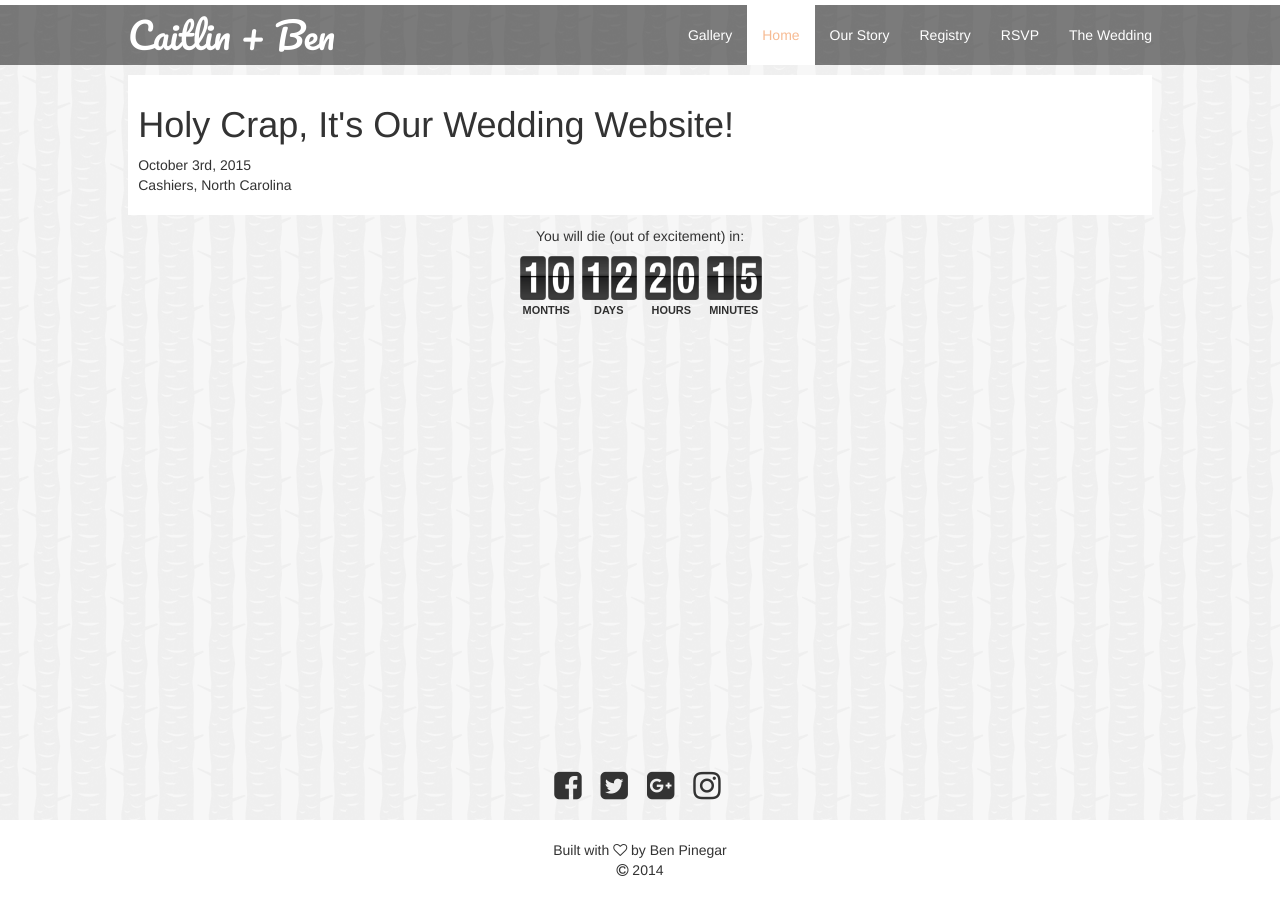
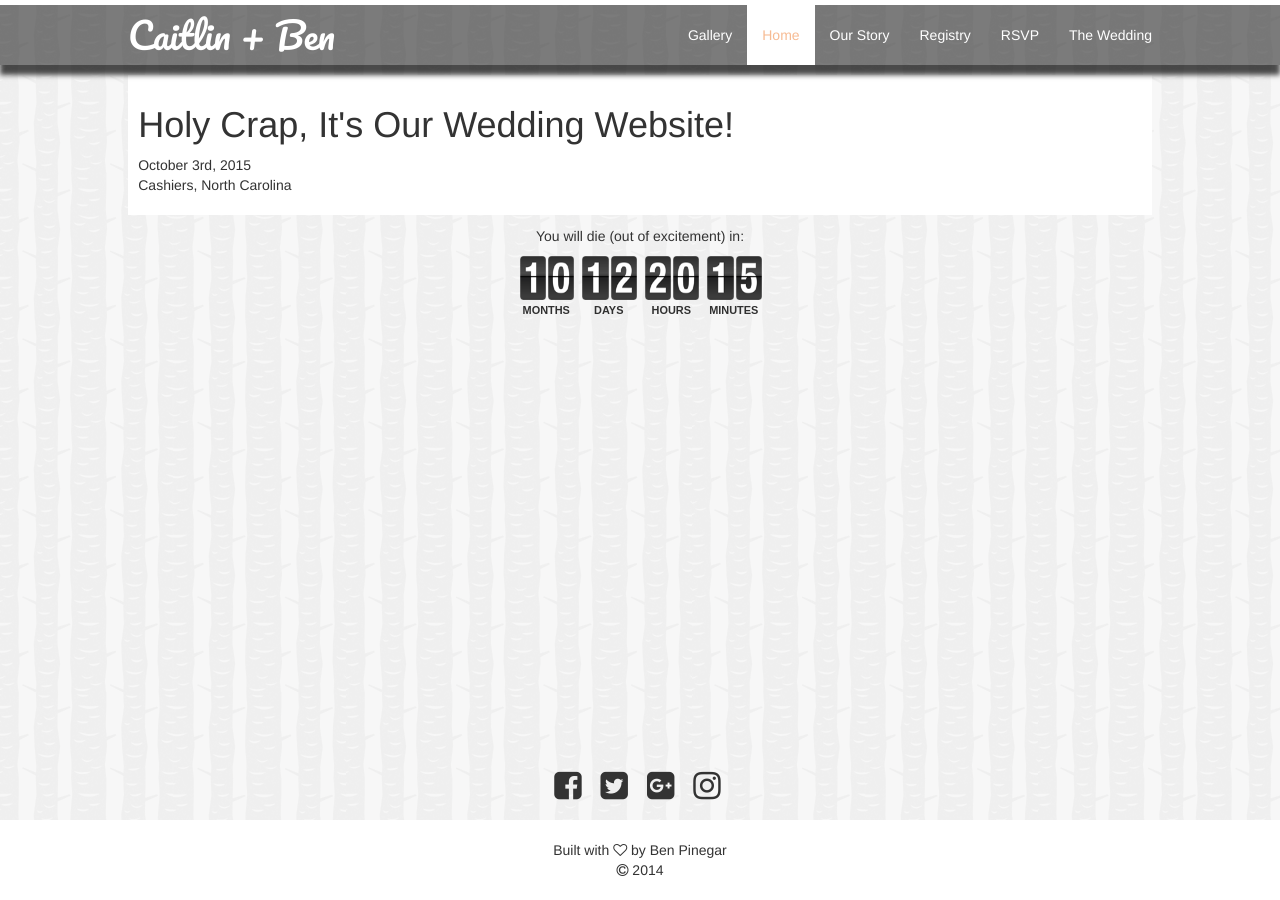
Before and after one commit to bpinegar/bpinegar.github.io, a Jekyll site: the page built from index.html, in a window 1280 px wide. Built offline with Jekyll 4.4.1, drawn with Linux system fonts in a browser that asks for light colours; nearby versions of some CDN libraries.

Commit message:
Update _custom.scss

```diff
--- a/_sass/_custom.scss
+++ b/_sass/_custom.scss
@@ -45,6 +45,7 @@ footer {
   border: none;
   background-color: rgba(0,0,0,0.5);
   text-shadow: none;
+  box-shadow: 0px 10px 5px rgba(0,0,0,0.7);
 }
 
 /* change navbar brand colors*/
```
